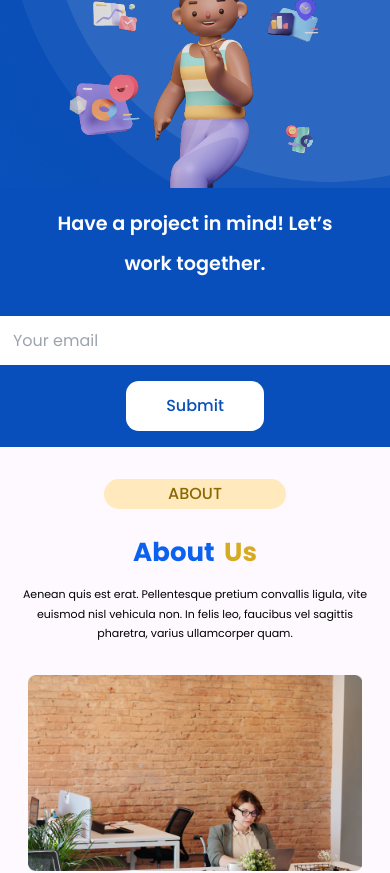
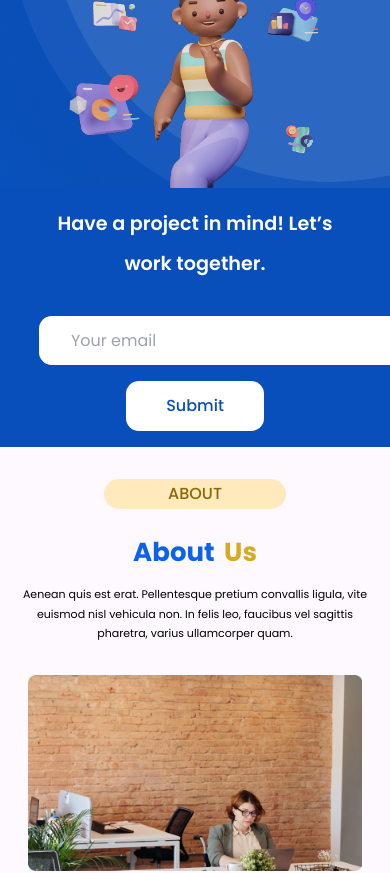
Before and after one commit to jaivikpatel2001/leotech, a React (Create React App) app: page /Contact in a window 390 px wide. Shown: the part 3405-4278 px from the top of the page. Built offline with nearby package versions, Linux system fonts and the light colour scheme.

Commit message:
fix illustrator and contact form

```diff
--- a/src/Components/Contact/Contact.css
+++ b/src/Components/Contact/Contact.css
@@ -96,7 +96,9 @@
     flex-direction: column-reverse;
     height: 100%;
   }
-
+  .formdata {
+    width: 80%;
+  }
   .left {
     display: flex;
     flex-direction: column;
```
